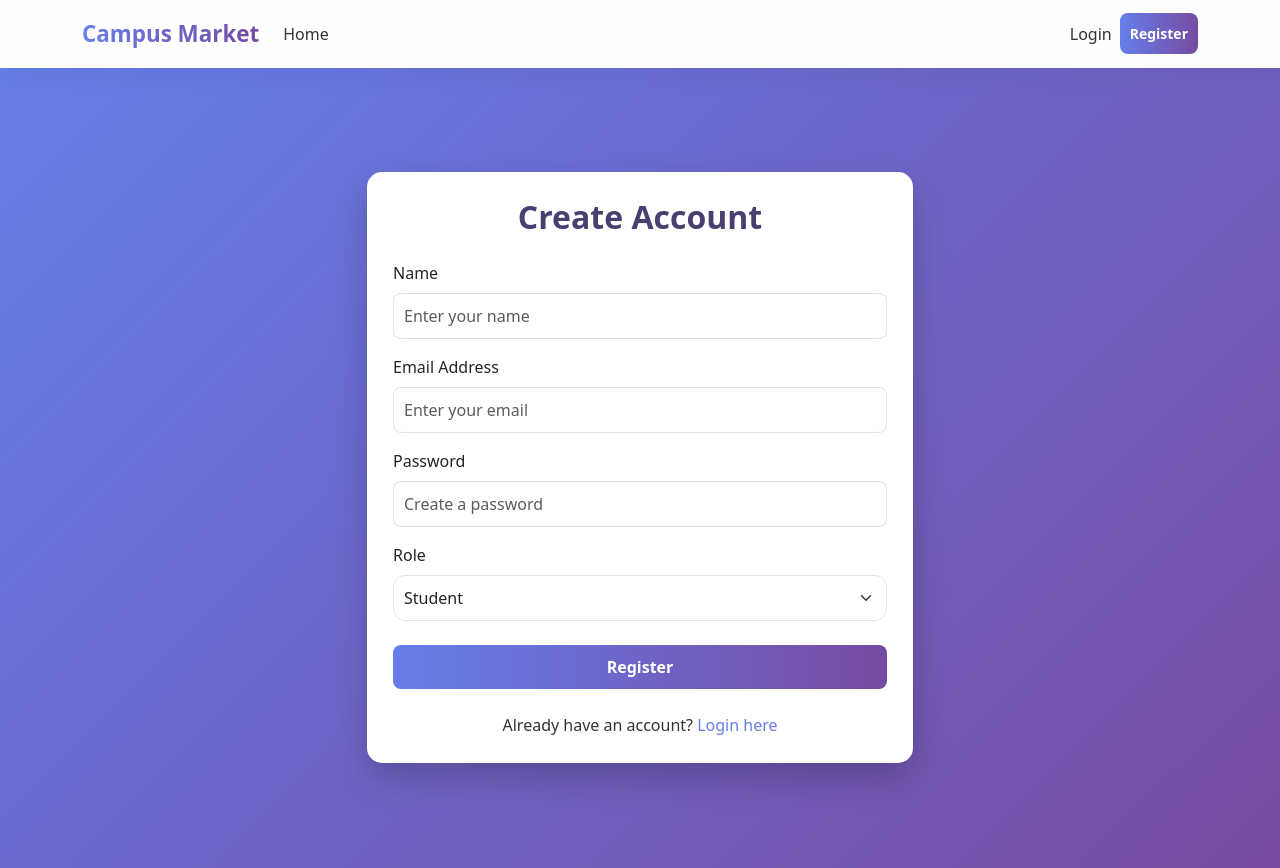
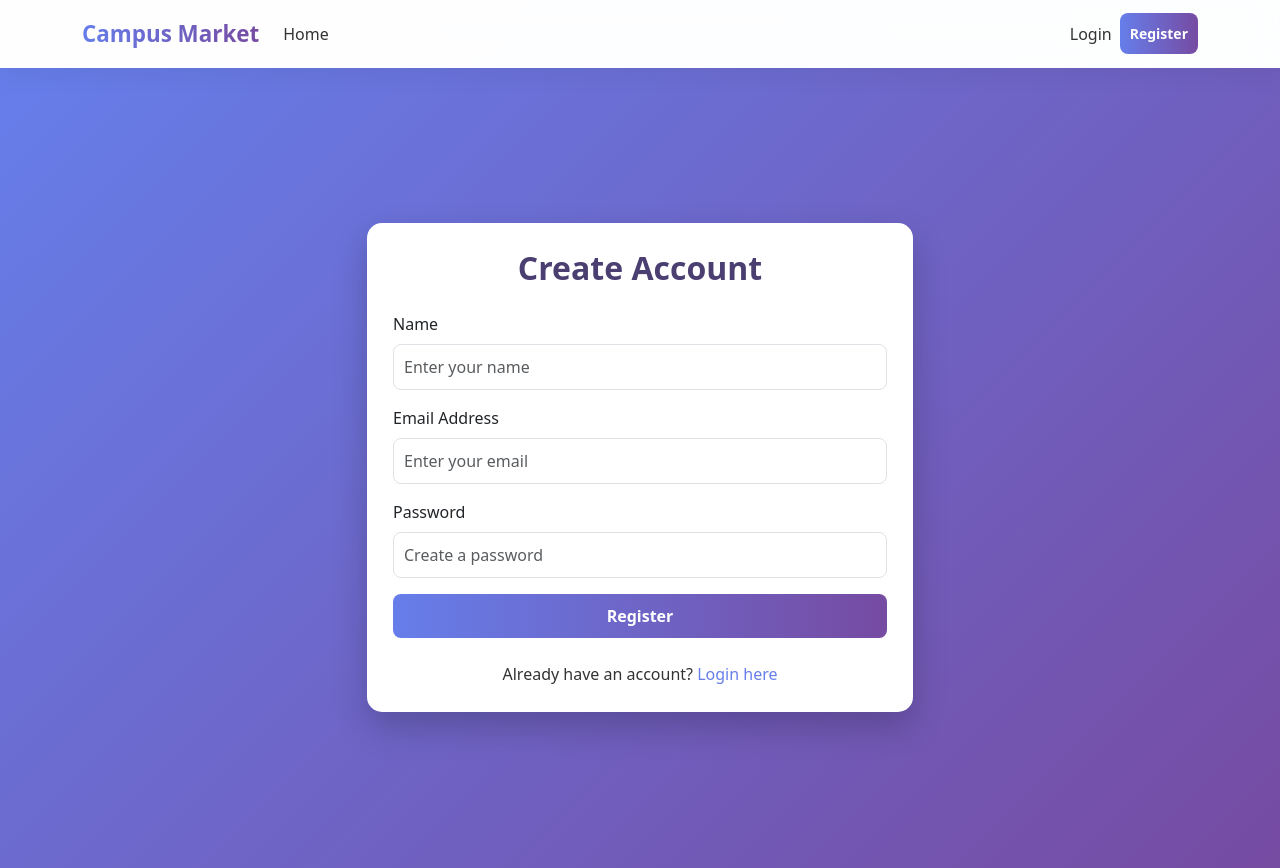
Before and after one commit to GOKULLSS/Academic-Resource-sharing-platform, a React (Vite) app in the folder client/: page /register in a window 1280 px wide. Built offline with nearby package versions, Linux system fonts and the light colour scheme.

Commit message:
Register as admin restricted from front end

```diff
--- a/client/src/pages/Register.jsx
+++ b/client/src/pages/Register.jsx
@@ -8,7 +8,6 @@ const Register = () => {
     const [name, setName] = useState('');
     const [email, setEmail] = useState('');
     const [password, setPassword] = useState('');
-    const [role, setRole] = useState('student');
     const [error, setError] = useState('');
     const { register, user } = useContext(AuthContext);
     const navigate = useNavigate();
@@ -23,14 +22,14 @@ const Register = () => {
         e.preventDefault();
         setError('');
         try {
-            await register(name, email, password, role);
+            await register(name, email, password);
             navigate('/');
         } catch (err) {
             setError(err.response?.data?.message || 'Failed to register');
         }
     };
 
-     return (
+    return (
         <div className="register-page">
             <Container>
                 <Row className="justify-content-md-center">
@@ -77,17 +76,6 @@ const Register = () => {
                                         />
                                     </Form.Group>
 
-                                    <Form.Group className="mb-4">
-                                        <Form.Label>Role</Form.Label>
-                                        <Form.Select
-                                            value={role}
-                                            onChange={(e) => setRole(e.target.value)}
-                                        >
-                                            <option value="student">Student</option>
-                                            <option value="admin">Admin</option>
-                                        </Form.Select>
-                                    </Form.Group>
-
                                     <Button
                                         variant="primary"
                                         type="submit"
```
